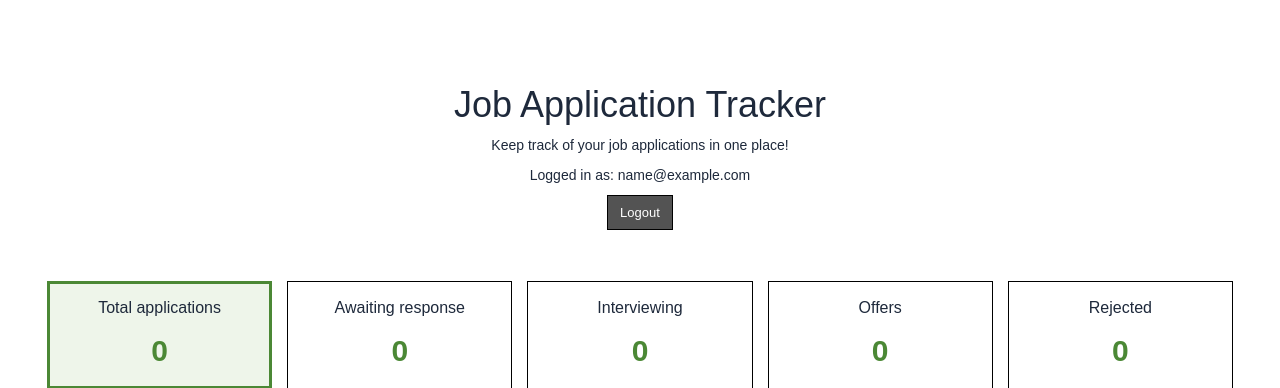
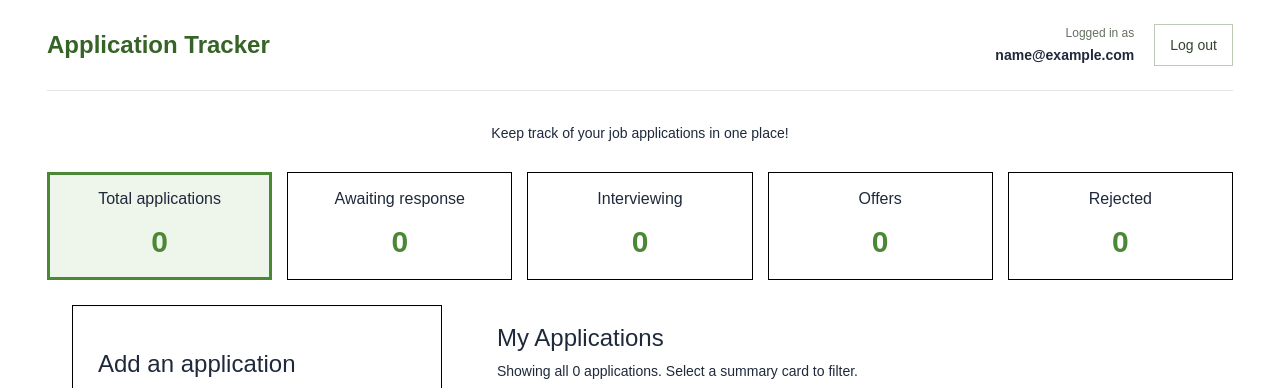
Before and after one commit to KinzaRehman/ApplicationTracker, a Node server app: page /profile in a window 1280 px wide. Shown: the top 388 px of the page. Run offline with Node 20, Linux system fonts and the light colour scheme; a user stored in the database is signed in; tables that the repository leaves empty hold one stand-in row (values such as "Sample post"); data that the repository does not hold is empty; some libraries are stand-ins or nearby versions.

Commit message:
editing profile view

```diff
--- a/public/profile.css
+++ b/public/profile.css
@@ -1,3 +1,33 @@
+.profile-header {
+    display: flex;
+    align-items: center;
+    justify-content: space-between;
+    gap: 24px;
+    padding: 24px 0;
+    border-bottom: 1px solid #e1e7de;
+}
+
+.profile-header h1 { margin: 0; font-size: 24px; font-weight: 700; }
+.profile-brand { color: #366326; text-decoration: none; }
+.profile-brand:hover, .profile-brand:focus { color: #284c1c; }
+.profile-account { display: flex; align-items: center; gap: 20px; min-width: 0; }
+.profile-user { margin: 0; text-align: right; min-width: 0; }
+.profile-user span { display: block; color: #657060; font-size: 12px; margin-bottom: 3px; }
+.profile-user strong { display: block; font-size: 14px; overflow-wrap: anywhere; }
+.profile-logout { flex-shrink: 0; background: #fff; color: #33432c; border-color: #bdcbb6; }
+.profile-logout:hover, .profile-logout:focus { background: #eef5ea; color: #284c1c; }
+.profile-intro { padding: 32px 0 4px; text-align: center; }
+.profile-eyebrow { color: #526e46; font-size: 12px; font-weight: 700; letter-spacing: 1px; text-transform: uppercase; }
+.profile-intro blockquote { border: 0; margin: 8px 0 0; padding: 0; font-size: 22px; line-height: 1.5; color: #33432c; }
+
+@media (max-width: 700px) {
+    .profile-header { flex-direction: column; align-items: flex-start; gap: 18px; padding: 20px 0; }
+    .profile-account { width: 100%; justify-content: space-between; gap: 12px; }
+    .profile-user { text-align: left; }
+    .profile-intro { padding-top: 24px; }
+    .profile-intro blockquote { font-size: 19px; }
+}
+
 /* Keep the summary cards consistent with the original form and table. */
 .kpi-grid {
     display: grid;
--- a/views/profile.ejs
+++ b/views/profile.ejs
@@ -17,14 +17,18 @@
         if (Object.prototype.hasOwnProperty.call(totals, application.status)) totals[application.status]++;
         return totals;
     }, { Applied: 0, Interviewing: 0, Offer: 0, Rejected: 0 }); %>
-    <header class="page-header text-center">
-        <h1>Job Application Tracker</h1>
-        <p>Keep track of your job applications in one place!</p>
-        <p>Logged in as: <%= user.local.email %></p>
-        <a href="/logout" class="btn btn-default btn-sm">Logout</a>
+    <header class="profile-header">
+        <h1><a class="profile-brand" href="/profile">Application Tracker</a></h1>
+        <div class="profile-account">
+            <p class="profile-user"><span>Logged in as</span><strong><%= user.local.email %></strong></p>
+            <a href="/logout" class="btn btn-default profile-logout">Log out</a>
+        </div>
     </header>
 
     <main>
+    <div class="profile-intro"
+        <blockquote>Keep track of your job applications in one place!</blockquote>
+    </div>
     <section class="kpi-grid" aria-label="Application overview">
         <% for (const [status, label, count] of [
             ['all', 'Total applications', applications.length],
```
